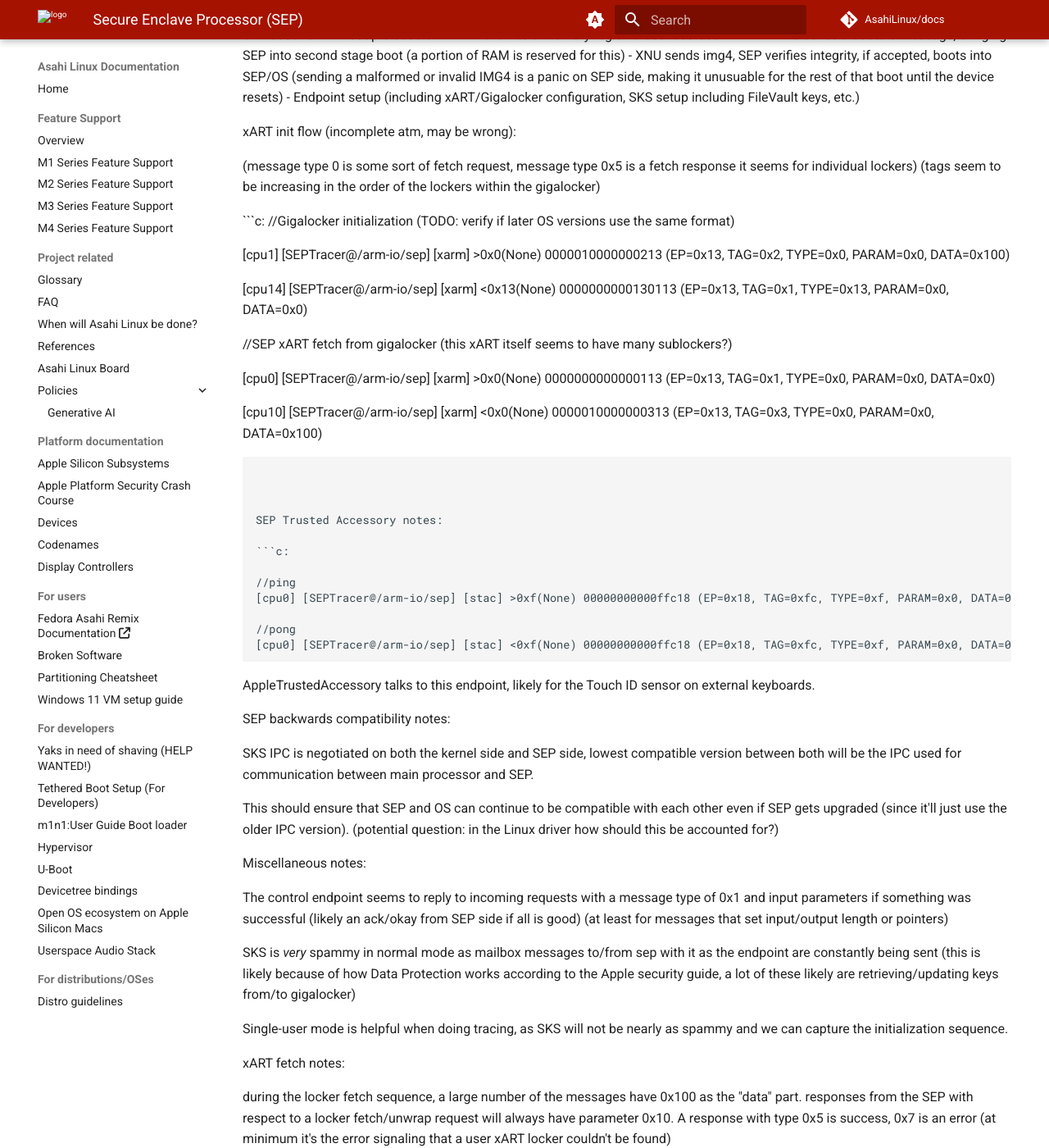
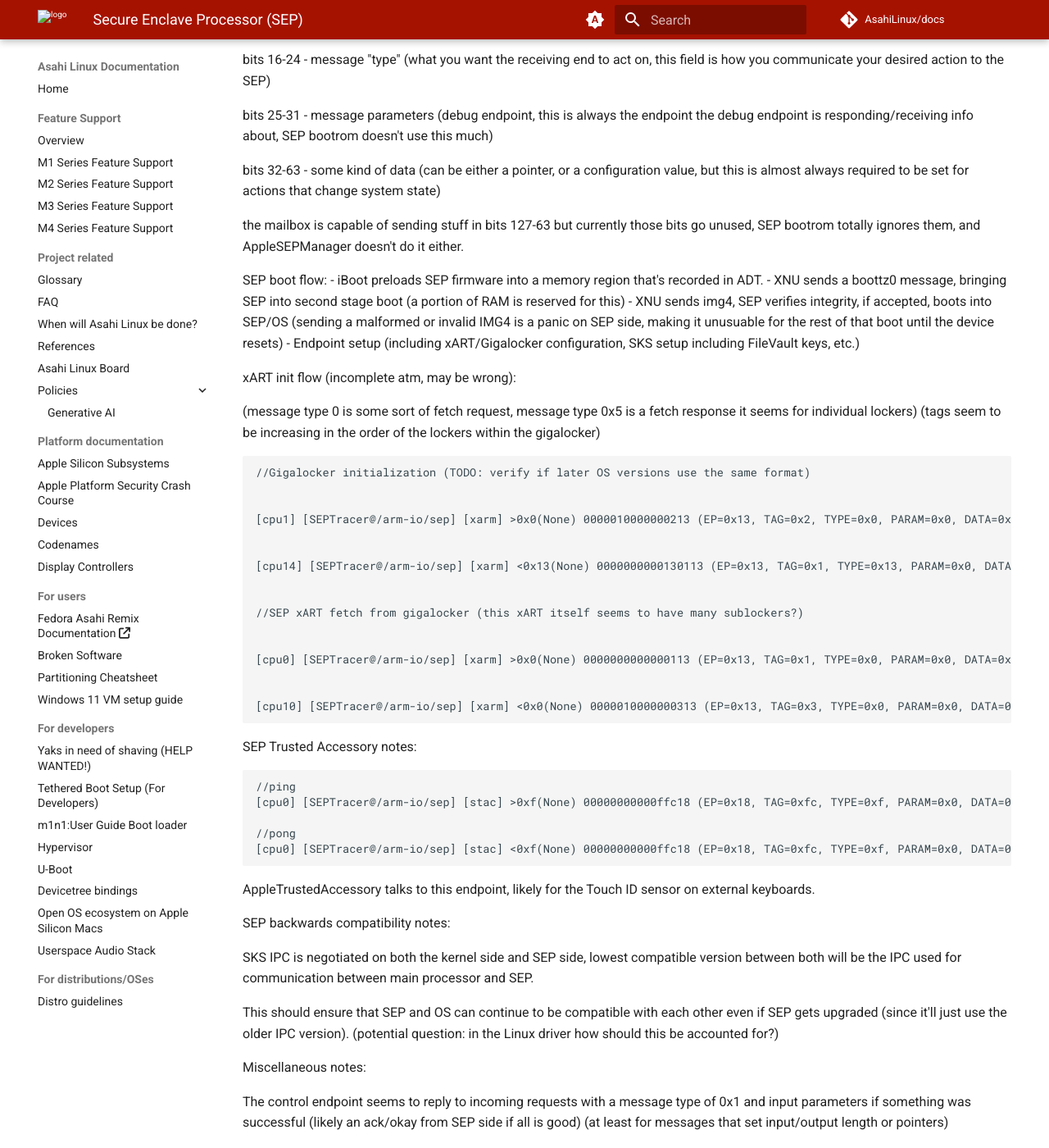
Before and after one commit to AsahiLinux/docs, an MkDocs documentation site: the page built from docs/hw/soc/sep.md, in a window 1280 px wide and 1400 px high, scrolled down 2585 px. Shown: the whole window at 82% size. Built offline with MkDocs 1.6.1 and Material for MkDocs 9.7.7, drawn with Linux system fonts in a browser that asks for light colours; comment, search, counter and statistics services are not loaded; some of the changed text lies outside the part shown.

Commit message:
fix table hyperlink and code formatting
Signed-off-by: chanbengz <chanben04gz@gmail.com>

````diff
--- a/docs/hw/soc/sep.md
+++ b/docs/hw/soc/sep.md
@@ -54,6 +54,7 @@
 
 
 Gigalocker/xART format (thanks sven for this info!):
+
 | Section start-section end | Description |
 | ------------------------- | ----------- |
 | 0x00-0x01 | Always 0 (perhaps some kind of version identifier?) |
@@ -93,7 +94,7 @@
 (message type 0 is some sort of fetch request, message type 0x5 is a fetch response it seems for individual lockers)
 (tags seem to be increasing in the order of the lockers within the gigalocker)
 
-```c:
+```c
 //Gigalocker initialization (TODO: verify if later OS versions use the same format)
 
 
@@ -116,8 +117,7 @@
 
 SEP Trusted Accessory notes:
 
-```c:
-
+```c
 //ping
 [cpu0] [SEPTracer@/arm-io/sep] [stac] >0xf(None) 00000000000ffc18 (EP=0x18, TAG=0xfc, TYPE=0xf, PARAM=0x0, DATA=0x0)
 
````
Also changed, not shown: docs/platform/dev-quickstart.md (+1 -1 lines).
